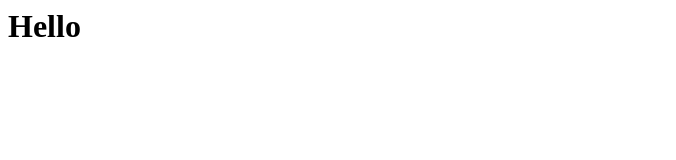
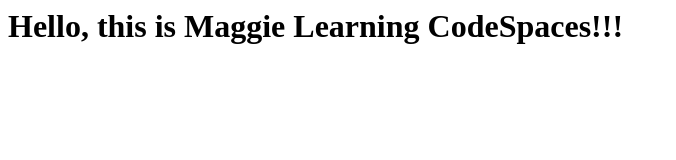
Before and after one commit to munyite-megzs/skills-code-with-codespaces-facultyke, a plain HTML site: page index.html in a window 1280 px wide. Shown: the whole page, without its empty margins (0-676 px from the left). Drawn offline with Linux system fonts and the light colour scheme.

Commit message:
my first codespace commit

```diff
--- a/index.html
+++ b/index.html
@@ -1,3 +1,3 @@
 <html>
-  <h1>Hello</h1>
+  <h1>Hello, this is Maggie Learning CodeSpaces!!!</h1>
 </html>
```
